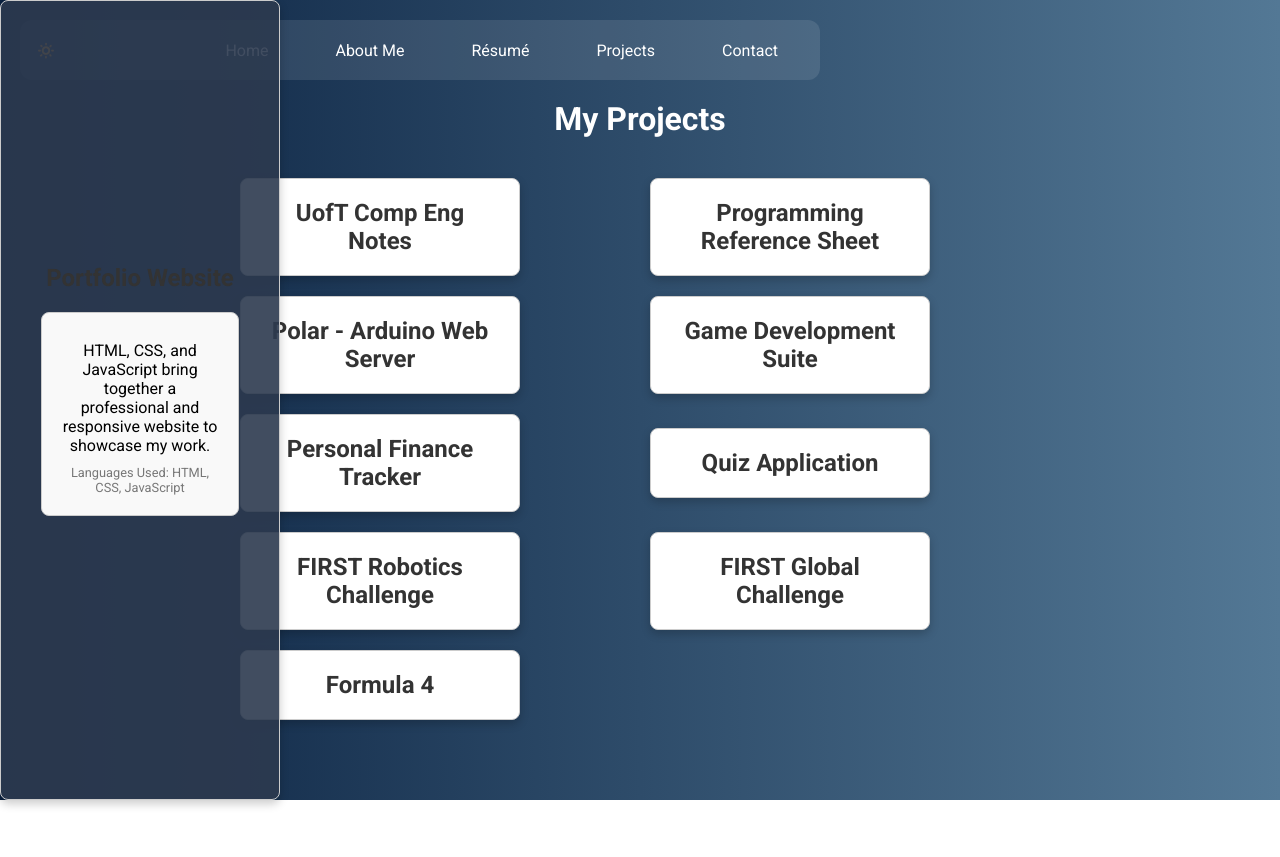
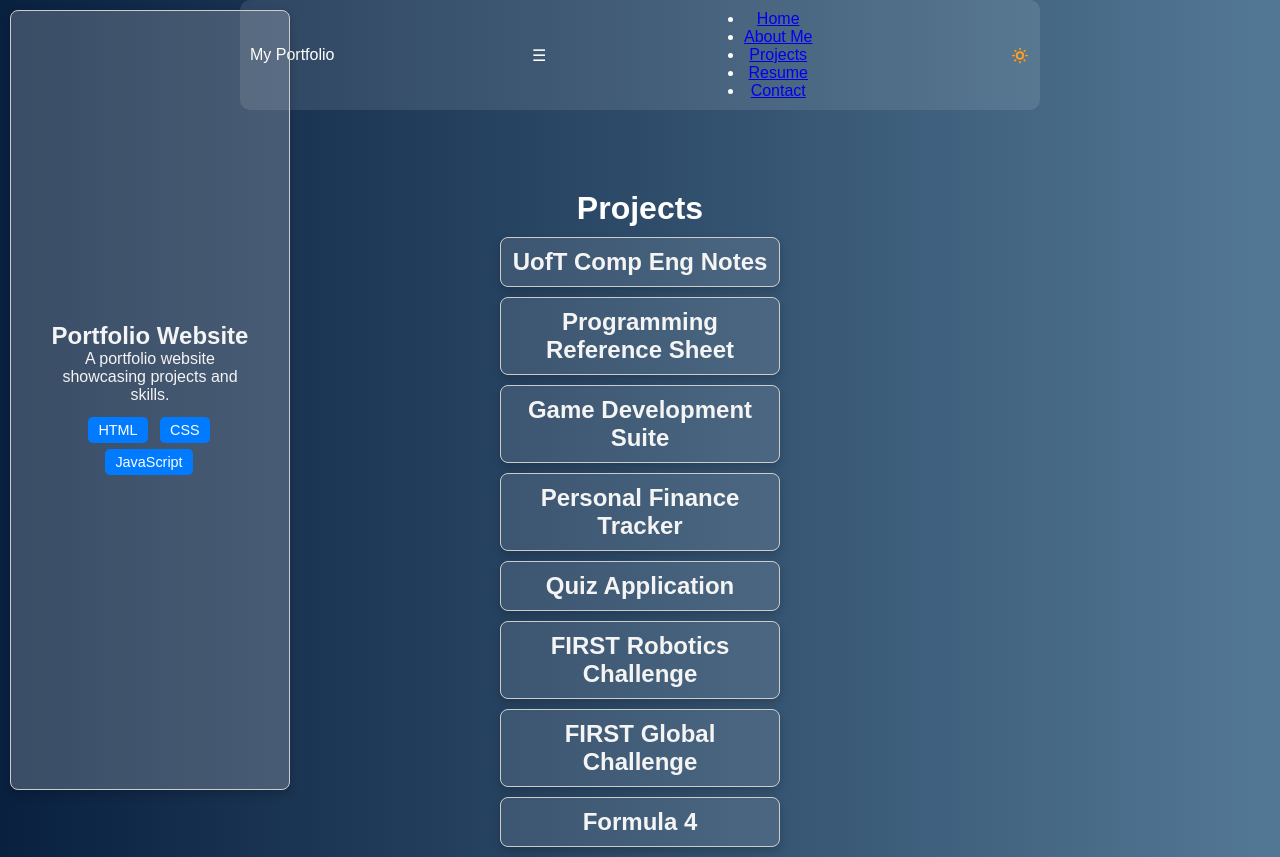
Before and after one commit to huzaimm01/portfolio, a plain HTML site: page projects.html in a window 1280 px wide. Both pictures are taken after a click on the element "Portfolio Website". Before the commit the page ends 800 px from the top, so only its background shows below. Drawn offline with Linux system fonts and the light colour scheme.

Commit message:
Update projects.html

```diff
--- a/projects.html
+++ b/projects.html
@@ -3,240 +3,184 @@
 <head>
   <meta charset="UTF-8">
   <meta name="viewport" content="width=device-width, initial-scale=1.0">
-  <title>Projects | Huzaim Malik</title>
-  <link href="https://fonts.googleapis.com/css2?family=Roboto:wght@400;500;700&display=swap" rel="stylesheet">
-  <link rel="stylesheet" href="styles.css"> <!-- Link to your CSS file -->
+  <link rel="stylesheet" href="styles.css">
+  <title>My Portfolio</title>
   <style>
     body {
-      font-family: 'Roboto', sans-serif; /* Ensure the body font matches */
-      display: flex;
-      flex-direction: column;
-      align-items: center; /* Center all items horizontally */
-      padding: 20px;
-      background-color: #fff; /* Default light background */
-      color: #000; /* Default light text color */
-      transition: none; /* Remove transition for background and text color */
+      font-family: 'Arial', sans-serif;
+      margin: 0;
+      padding: 0;
+      background-color: #0D1117; /* Dark mode background */
+      color: #fff; /* Default text color for dark mode */
     }
 
-    h1 {
-      color: #fff; /* Projects text color in light mode */
-      margin-bottom: 20px; /* Space below the heading */
+    /* Navigation Styles */
+    nav {
+      width: calc(100% - 20px); /* Full width minus 10px on each side */
+      max-width: 800px; /* Maximum width */
+      margin: 0 auto; /* Centering */
+      padding: 10px; /* Padding for the nav */
+      background: rgba(255, 255, 255, 0.1); /* Translucent background */
+      display: flex;
+      justify-content: space-between;
+      align-items: center;
+      border-radius: 10px;
     }
 
-    /* Dark mode adjustments */
-    body.dark-mode {
-      background-color: #0D1117; /* Dark mode background */
-      color: #FFF; /* General text color for dark mode */
+    /* Project Card Styles */
+    .project-card {
+      border: 1px solid #ccc;
+      border-radius: 8px;
+      margin: 10px;
+      padding: 10px;
+      background-color: rgba(255, 255, 255, 0.1);
+      transition: background-color 0.3s;
     }
 
-    /* Dark mode for Projects heading */
-    body.dark-mode h1 {
-      color: #fff; /* White color for Projects text in dark mode */
-    }
-
-    .projects-container {
-      display: grid; /* Use grid layout */
-      grid-template-columns: repeat(auto-fill, minmax(300px, 1fr)); /* Responsive grid */
-      gap: 20px; /* Space between project cards */
-      width: 100%; /* Ensure it takes full width */
-      max-width: 800px; /* Limit max width of the container */
-    }
-
-    .project-card {
-      margin: 0; /* Remove margin since we use grid gap */
-      padding: 20px;
-      border: 1px solid #ccc;
-      border-radius: 8px;
-      background-color: #fff; /* Background color for cards */
-      cursor: pointer;
-      display: flex;
-      flex-direction: column;
-      align-items: center; /* Center content in the card */
-    }
-
-    /* Text color for light mode */
-    .project-card h2 {
-      color: #333; /* Title color */
-    }
-
-    /* General description styling */
-    .card-description {
-      font-size: 1rem;
-      margin: 0.5rem 0;
-      color: #000; /* Default color for light mode */
-    }
-
-    /* Dark mode adjustments for descriptions */
-    body.dark-mode .card-description {
-      color: #FFF; /* White text color for expanded content in dark mode */
+    .project-card.expanded {
+      background-color: rgba(255, 255, 255, 0.2); /* Slightly different color when expanded */
     }
 
     .expanded-content {
-      display: none;
-      margin: 20px auto;
-      padding: 20px;
-      max-width: 100%; /* Allow it to fill the card */
-      border: 1px solid #ccc;
-      border-radius: 8px;
-      background-color: #f9f9f9; /* Change the background color as needed */
-      text-align: center; /* Center-align text */
-      color: #333; /* Change this to your preferred text color for descriptions */
+      display: none; /* Hide by default */
     }
 
-    body.dark-mode .expanded-content {
-      background-color: #1e1e1e; /* Dark mode background for expanded content */
-      color: #FFF; /* White text color for expanded content in dark mode */
+    .project-title {
+      font-size: 1.5em;
     }
 
-    .project-card.expanded .expanded-content {
-      display: block;
+    /* Dark Mode Styles */
+    body.dark-mode {
+      background-color: #0D1117;
+      color: #fff; /* White text in dark mode */
     }
 
-    .project-tags {
-      font-size: 0.8rem;
-      color: #777; /* Light grey for tags */
-      margin-top: 10px; /* Space above tags */
+    body.dark-mode .project-title {
+      color: #fff; /* Project title in white when expanded in dark mode */
     }
 
-    header {
-      width: 100%;
-      display: flex;
-      justify-content: space-between;
-      align-items: center;
-      max-width: 800px; /* Limit the max width of the header */
+    /* Language Tags Styles */
+    .project-tags {
+      margin-top: 10px;
     }
 
-    nav ul {
-      list-style: none;
-      padding: 0;
-      display: flex;
-      gap: 15px; /* Space between links */
-      margin: 0; /* Remove margin */
-    }
-
-    nav ul li a {
-      text-decoration: none;
-      color: inherit; /* Inherit color from parent */
-      padding: 10px;
-      transition: color 0.3s; /* Smooth transition for link color */
-    }
-
-    nav ul li a:hover {
-      color: #1E90FF; /* Hover color for links */
-    }
-
-    .theme-toggle {
-      cursor: pointer;
-    }
-
-    /* Mobile styles */
-    .menu {
-      display: none; /* Hidden by default */
-    }
-
-    @media (max-width: 768px) {
-      nav ul {
-        display: none; /* Hide regular nav on mobile */
-      }
-
-      nav.active ul {
-        display: flex; /* Show the menu when active */
-        flex-direction: column;
-        position: absolute;
-        top: 100%;
-        left: 0;
-        background: #fff; /* Background for dropdown */
-        width: 100%;
-      }
-
-      .menu {
-        display: block; /* Show menu button only on mobile */
-      }
+    .tag {
+      display: inline-block;
+      background-color: #007bff;
+      color: white;
+      border-radius: 5px;
+      padding: 5px 10px;
+      margin-right: 5px;
+      font-size: 0.9em;
     }
   </style>
 </head>
 <body>
-  <div id="app">
-    <header class="header">
-      <div class="theme-toggle" id="themeToggle">
-        <span id="themeIcon">🔅</span>
-      </div>
-      <nav class="nav">
-        <ul>
-          <li><a href="index.html">Home</a></li>
-          <li><a href="aboutme.html">About Me</a></li>
-          <li><a href="resume.html">Résumé</a></li>
-          <li><a href="projects.html">Projects</a></li>
-          <li><a href="contact.html">Contact</a></li>
-        </ul>
-        <div class="menu" id="menuToggle">☰</div> <!-- Menu button for mobile -->
-      </nav>
-    </header>
+  <nav>
+    <div class="logo">My Portfolio</div>
+    <div class="menu" id="menuToggle">☰</div>
+    <ul>
+      <li><a href="index.html">Home</a></li>
+      <li><a href="about.html">About Me</a></li>
+      <li><a href="projects.html">Projects</a></li>
+      <li><a href="resume.html">Resume</a></li>
+      <li><a href="contact.html">Contact</a></li>
+    </ul>
+    <div id="themeToggle">
+      <span id="themeIcon">🔅</span>
+    </div>
+  </nav>
 
-    <h1>My Projects</h1>
-
-    <div class="projects-container">
+  <div class="projects">
+    <h1 class="projects-header">Projects</h1>
+    <div class="project-cards">
       <div class="project-card" onclick="toggleProject(this)">
         <h2 class="project-title">Portfolio Website</h2>
         <div class="expanded-content">
-          <p class="card-description">HTML, CSS, and JavaScript bring together a professional and responsive website to showcase my work.</p>
-          <div class="project-tags">Languages Used: HTML, CSS, JavaScript</div> <!-- Added tags -->
+          <p class="card-description">A portfolio website showcasing projects and skills.</p>
+          <div class="project-tags">
+            <span class="tag">HTML</span>
+            <span class="tag">CSS</span>
+            <span class="tag">JavaScript</span>
+          </div>
         </div>
       </div>
 
       <div class="project-card" onclick="toggleProject(this)">
         <h2 class="project-title">UofT Comp Eng Notes</h2>
         <div class="expanded-content">
-          <p class="card-description">Comprehensive notes covering first-year courses at UofT, essential for Computer Engineering studies.</p>
-          <div class="project-tags">Languages Used: C++, Python, LaTeX</div> <!-- Added tags -->
+          <p class="card-description">Comprehensive notes for Computer Engineering courses.</p>
+          <div class="project-tags">
+            <span class="tag">C++</span>
+            <span class="tag">Python</span>
+            <span class="tag">LaTeX</span>
+          </div>
         </div>
       </div>
 
       <div class="project-card" onclick="toggleProject(this)">
         <h2 class="project-title">Programming Reference Sheet</h2>
         <div class="expanded-content">
-          <p class="card-description">A comprehensive syntax reference for various programming languages, useful for learners at all levels.</p>
-          <div class="project-tags">Languages Used: HTML, CSS, JavaScript, Python, Ruby, PHP, SQL, Node.js</div> <!-- Added tags -->
-        </div>
-      </div>
-
-      <div class="project-card" onclick="toggleProject(this)">
-        <h2 class="project-title">Polar - Arduino Web Server</h2>
-        <div class="expanded-content">
-          <p class="card-description">A Twitter-like platform where users can post to a private message board, create profiles with profile pictures, and bios.</p>
-          <div class="project-tags">Languages Used: HTML, CSS, JavaScript, Arduino</div> <!-- Added tags -->
+          <p class="card-description">A reference sheet covering various programming languages.</p>
+          <div class="project-tags">
+            <span class="tag">HTML</span>
+            <span class="tag">CSS</span>
+            <span class="tag">JavaScript</span>
+            <span class="tag">Python</span>
+            <span class="tag">Ruby</span>
+            <span class="tag">PHP</span>
+            <span class="tag">SQL</span>
+            <span class="tag">Node.js</span>
+          </div>
         </div>
       </div>
 
       <div class="project-card" onclick="toggleProject(this)">
         <h2 class="project-title">Game Development Suite</h2>
         <div class="expanded-content">
-          <p class="card-description">Custom-built games using Unity and Unreal Engine, with advanced gameplay mechanics for an engaging experience.</p>
-          <div class="project-tags">Languages Used: C#, HTML, CSS</div> <!-- Added tags -->
+          <p class="card-description">A suite of tools for game development using Unity and Unreal Engine.</p>
+          <div class="project-tags">
+            <span class="tag">Unity</span>
+            <span class="tag">Unreal Engine</span>
+            <span class="tag">C#</span>
+            <span class="tag">HTML</span>
+            <span class="tag">CSS</span>
+          </div>
         </div>
       </div>
 
       <div class="project-card" onclick="toggleProject(this)">
         <h2 class="project-title">Personal Finance Tracker</h2>
         <div class="expanded-content">
-          <p class="card-description">A web app to help users manage their finances, track expenses, and set budgets.</p>
-          <div class="project-tags">Languages Used: JavaScript, HTML, CSS</div> <!-- Added tags -->
+          <p class="card-description">An application to track personal finances.</p>
+          <div class="project-tags">
+            <span class="tag">JavaScript</span>
+            <span class="tag">HTML</span>
+            <span class="tag">CSS</span>
+          </div>
         </div>
       </div>
 
       <div class="project-card" onclick="toggleProject(this)">
         <h2 class="project-title">Quiz Application</h2>
         <div class="expanded-content">
-          <p class="card-description">A fun and interactive quiz application that allows users to test their knowledge across various subjects.</p>
-          <div class="project-tags">Languages Used: JavaScript, HTML, CSS</div> <!-- Added tags -->
+          <p class="card-description">An interactive quiz application built with JavaScript.</p>
+          <div class="project-tags">
+            <span class="tag">JavaScript</span>
+            <span class="tag">HTML</span>
+            <span class="tag">CSS</span>
+          </div>
         </div>
       </div>
 
       <div class="project-card" onclick="toggleProject(this)">
         <h2 class="project-title">FIRST Robotics Challenge</h2>
         <div class="expanded-content">
-          <p class="card-description">Participation in the FIRST Robotics Challenge as a Mechanical Lead, programming and building the robot.</p>
-          <div class="project-tags">Languages Used: C++, Java</div> <!-- Added tags -->
+          <p class="card-description">Participation in the FIRST Robotics Challenge as a Mechanical Lead.</p>
+          <div class="project-tags">
+            <span class="tag">C++</span>
+            <span class="tag">Java</span>
+          </div>
         </div>
       </div>
 
@@ -244,7 +188,10 @@
         <h2 class="project-title">FIRST Global Challenge</h2>
         <div class="expanded-content">
           <p class="card-description">Mentored and test drove for a robotics team, achieving a global top 8 finish.</p>
-          <div class="project-tags">Languages Used: C++, Python</div> <!-- Added tags -->
+          <div class="project-tags">
+            <span class="tag">C++</span>
+            <span class="tag">Python</span>
+          </div>
         </div>
       </div>
 
@@ -252,7 +199,9 @@
         <h2 class="project-title">Formula 4</h2>
         <div class="expanded-content">
           <p class="card-description">Competed in Formula 4, winning races and developing a strong understanding of racing dynamics.</p>
-          <div class="project-tags">Languages Used: N/A</div> <!-- Added tags -->
+          <div class="project-tags">
+            <span class="tag">N/A</span>
+          </div>
         </div>
       </div>
     </div>
@@ -279,16 +228,11 @@
       themeIcon.textContent = newTheme === 'dark-mode' ? '🌙' : '🔅';
     });
 
-    // Toggle mobile menu
-    menuToggle.addEventListener('click', () => {
-      nav.classList.toggle('active');
-    });
-
-    // Function to toggle expanded content in project cards
+    // Toggle project card expansion
     function toggleProject(card) {
+      const expandedContent = card.querySelector('.expanded-content');
+      expandedContent.style.display = expandedContent.style.display === 'block' ? 'none' : 'block';
       card.classList.toggle('expanded');
-      const content = card.querySelector('.expanded-content');
-      content.style.display = content.style.display === 'block' ? 'none' : 'block'; // Toggle display
     }
   </script>
 </body>
```
